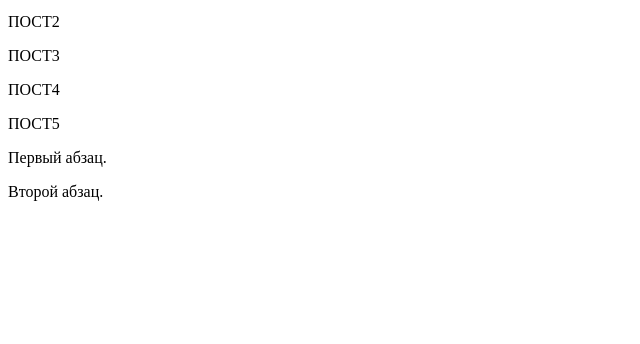
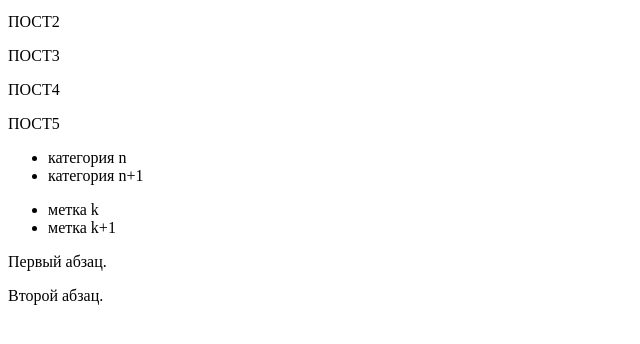
Before and after one commit to skarpsv/startblog, a plain HTML site: page index.html in a window 1280 px wide. Shown: the part 230-574 px from the top of the page, without its empty margins (0-640 px from the left). Drawn offline with Linux system fonts and the light colour scheme.

Commit message:
добавил разметку страницы

```diff
--- a/index.html
+++ b/index.html
@@ -33,10 +33,29 @@
   </div>
 </div>
 <div class="sidebar">
+  <div class="category">
+    <ul>
+        <li>категория n</li>
+        <li>категория n+1</li>
+    </ul>
+  </div>
+  <div class="tags">
+    <ul>
+        <li>метка k</li>
+        <li>метка k+1</li>
+    </ul>
   </div>
 </div>
+
 <!-- ДЕЛАЕМ КОНТЕНТ -->
+
+<!-- ДЕЛАЕМ ФУТЕР -->
+
+<div class="footer">
   <p>Первый абзац.</p>
   <p>Второй абзац.</p>
+</div>
+
+<!-- ДЕЛАЕМ ФУТЕР -->
  </body>
 </html>
```
Lines whose indentation alone changed are shown as unchanged.
